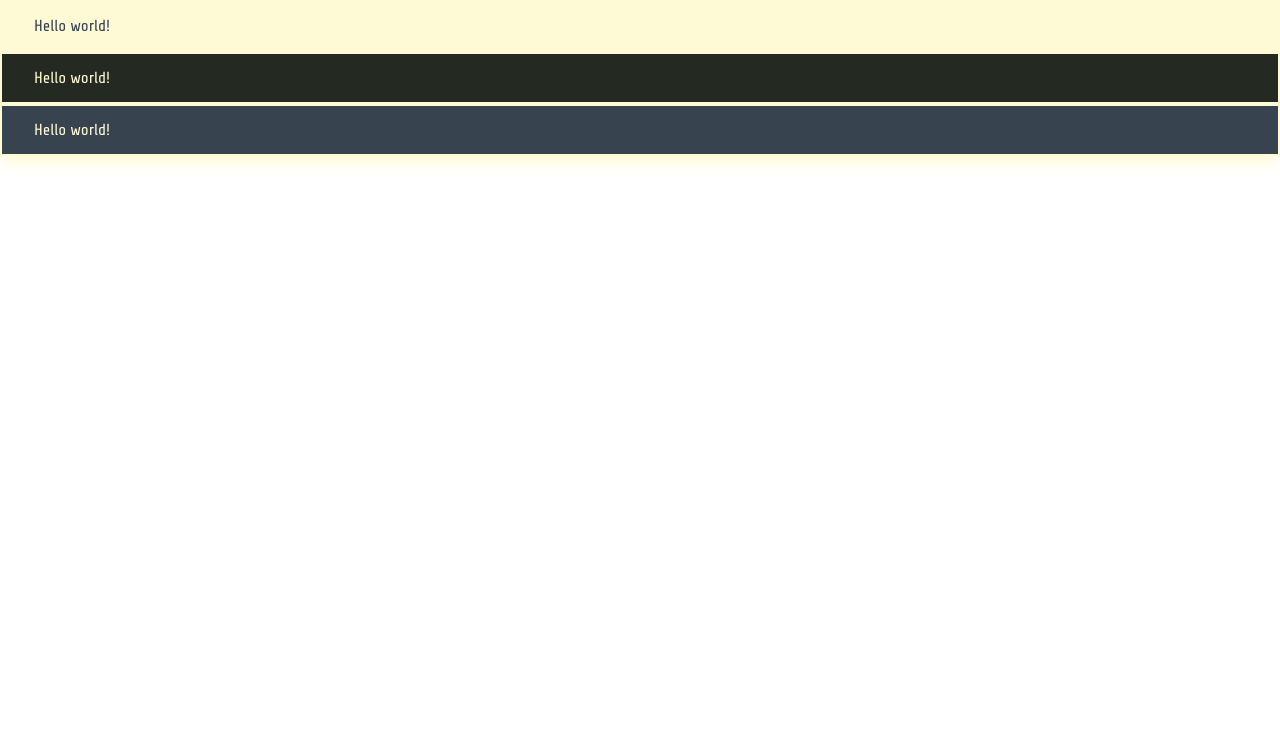
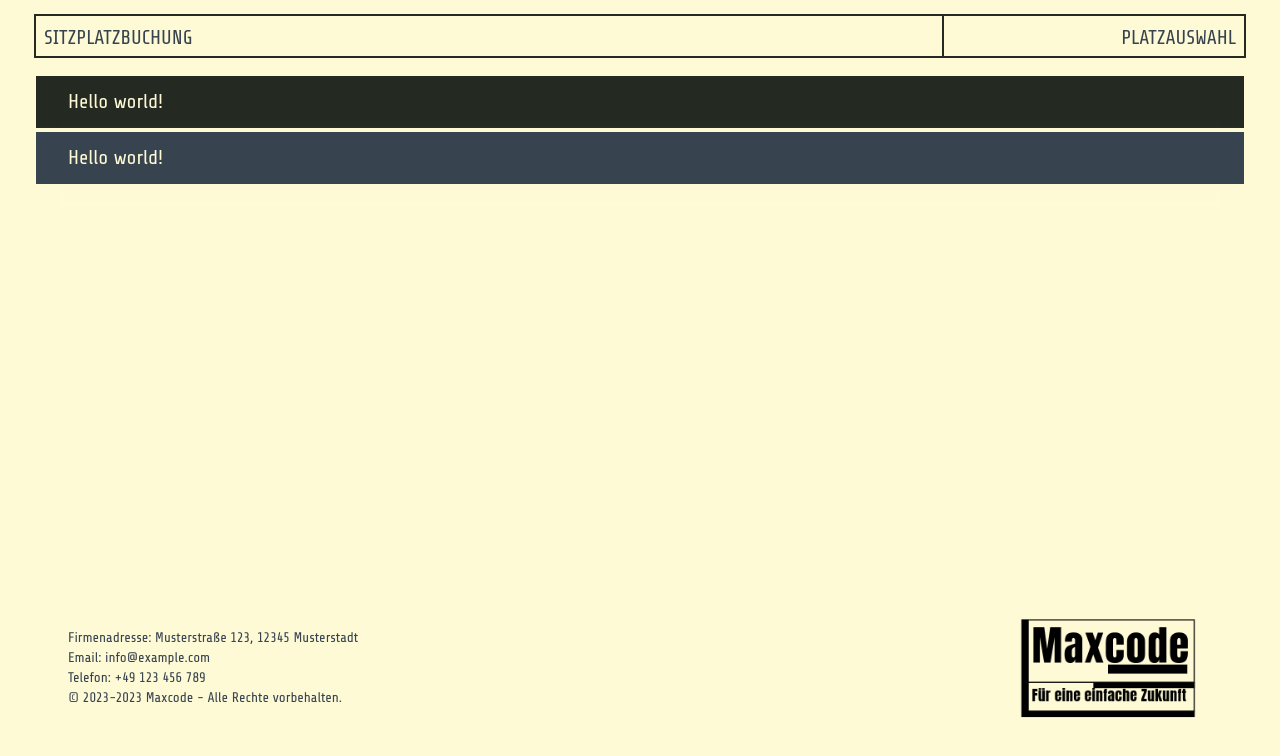
Before and after one commit to JackScheff420/sitzplatzbuchung, a React (Create React App) app: page / in a window 1280 px wide. Shown: the top 756 px of the page. Built offline with nearby package versions, Linux system fonts and the light colour scheme.

Commit message:
Basic Template erstellt

```diff
--- a/src/App.js
+++ b/src/App.js
@@ -1,16 +1,43 @@
+import logo from './Maxcode_Logo.png';
 
 function App() {
   return (
     <div className="App">
-      <div className="text-secondarytheme bg-primarytheme border-2 border-primarytheme shadow-lg shadow-primarytheme px-4 sm:px-8 py-2 sm:py-3">
-        Hello world!
+      <section id="basis" className="flex flex-col items-center justify-center text-xl text-secondarytheme bg-primarytheme border-2 border-primarytheme shadow-lg shadow-primarytheme px-4 sm:px-8 py-2 sm:py-3 h-screen">
+
+        <section id="header" className="w-full max-w-screen-xl h-auto border-accenttheme border-2 flex justify-between mb-4">
+          <div className="h-10 w-3/4 text-left p-2">
+            SITZPLATZBUCHUNG
           </div>
+          <div className="h-10 w-1/4 border-accenttheme border-l-2 text-right p-2">
+            PLATZAUSWAHL
+          </div>
+        </section>
+
+        <section id="main" className="w-full max-w-screen-xl mb-auto h-10 bg-green-600">
+
           <div className="text-primarytheme bg-accenttheme border-2 border-primarytheme shadow-lg shadow-primarytheme px-4 sm:px-8 py-2 sm:py-3">
             Hello world!
           </div>
           <div className="text-primarytheme bg-secondarytheme border-2 border-primarytheme shadow-lg shadow-primarytheme px-4 sm:px-8 py-2 sm:py-3">
             Hello world!
           </div>
+
+        </section>
+
+        <footer id="footer" className="w-full h-auto flex justify-between items-center text-xl text-secondarytheme bg-primarytheme border-2 border-primarytheme shadow-lg shadow-primarytheme px-4 sm:px-8 py-2 sm:py-3">
+          <div className="text-sm">
+            <p>Firmenadresse: Musterstraße 123, 12345 Musterstadt</p>
+            <p>Email: info@example.com</p>
+            <p>Telefon: +49 123 456 789</p>
+            <p>&copy; 2023-2023 Maxcode - Alle Rechte vorbehalten.</p>
+          </div>
+          <div className="text-2xl font-extrabold">
+            <img src={logo} alt="Logo" className='w-52' />
+          </div>
+        </footer>
+
+      </section>
     </div>
   );
 }
```
Also changed, not shown: src/Maxcode_Logo.png (added). Lines whose indentation alone changed are shown as unchanged.
